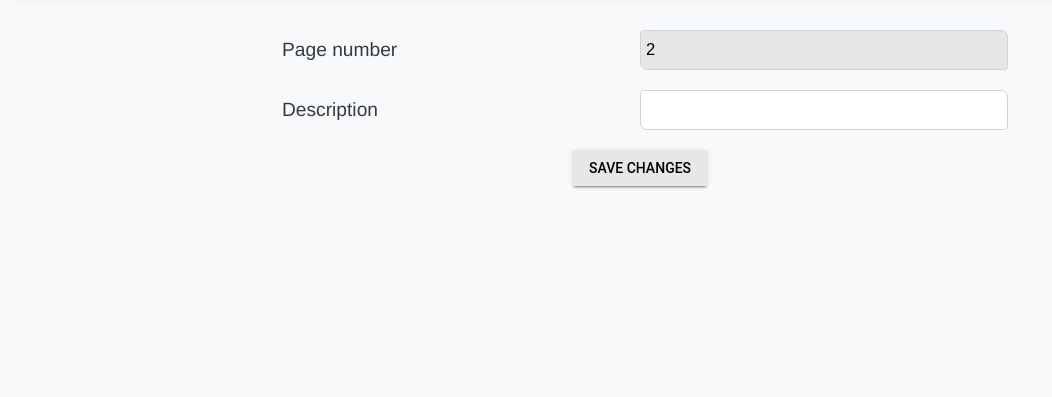
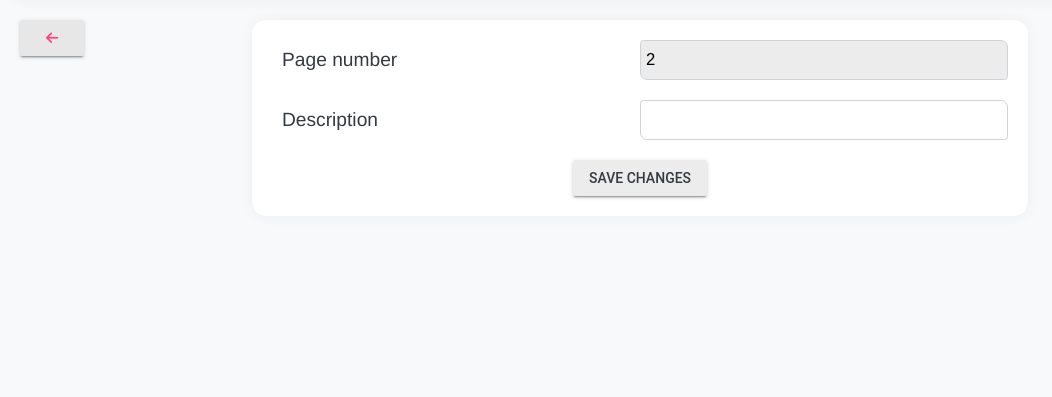
Before and after one commit to DanaKlimova/eLearning, a Django app: page /courses/1/page/create/ in a window 1280 px wide. Shown: the part 102-499 px from the top of the page, without its empty margins (0-1052 px from the left). Run offline with Django 3.2, Linux system fonts and the light colour scheme; a user stored in the database is signed in; tables that the repository leaves empty hold one stand-in row (values such as "Sample post"); some libraries are stand-ins or nearby versions.

Commit message:
Added back button on creation pages. Extracted some css classes to base.css.

```diff
--- a/eLearning/courses/static/courses/css/base.css
+++ b/eLearning/courses/static/courses/css/base.css
@@ -25,6 +25,7 @@ th {
     width: auto;
     margin: 5px;
     padding: 2px;
+    color: #343a40;
 }
 
 .form-input-item {
@@ -37,6 +38,7 @@ th {
     border: 1px solid #ced4da;
     border-radius: 0.25rem .5rem;
     padding: 5px;
+    font-size: 1.3vw;
 }
 
 .text-input {
@@ -71,8 +73,22 @@ th {
 .add-button {
     float: right;
     margin-bottom: 10px;
+    color: #343a40;
+}
+
+.submit-button {
+    display: block;
+    margin: 10px auto;
+    color: #343a40;
 }
 
 .arrow-left {
     color: rgb(255, 64, 129);
 }
+
+.background {
+    padding: 10px;
+    background-color: #ffffff;
+    border-radius: 1em;
+    box-shadow: 0 0 1em rgba(0, 0, 0, .05);
+}
--- a/eLearning/courses/static/courses/css/page_edit.css
+++ b/eLearning/courses/static/courses/css/page_edit.css
@@ -7,20 +7,12 @@
     grid-row: 2/3;
     grid-column: 1/2;
     margin: 0 10px;
-    padding: 10px;
-    background-color: #ffffff;
-    border-radius: 1em;
-    box-shadow: 0 0 1em rgba(0, 0, 0, .05);
 }
 
 .page-col {
     grid-row: 2/3;
     grid-column: 2/3;
     margin: 0 10px;
-    padding: 10px;
-    background-color: #ffffff;
-    border-radius: 1em;
-    box-shadow: 0 0 1em rgba(0, 0, 0, .05);
 }
 
 .add-button-position {
@@ -50,8 +42,3 @@
     border: 1px solid #ced4da;
     border-radius: 0.25rem .5rem;
 }
-
-.submit-button {
-    display: block;
-    margin: 10px auto;
-}
--- a/eLearning/courses/templates/courses/course_edit.html
+++ b/eLearning/courses/templates/courses/course_edit.html
@@ -15,7 +15,7 @@ Course detail
 {% block content %}
 {% if 'edit' in view %}
 <div class="course-grid">
-    <div class="form-col">
+    <div class="form-col background">
     {% endif %}
         {% if 'edit' in view %}
         <form id="course_form" method="post" enctype="multipart/form-data"
@@ -27,7 +27,7 @@ Course detail
             {% csrf_token %}
 
             {% if 'edit' not in view %}
-            <div class="container">
+            <div class="container background">
             {% endif %}
                 <div class="course-form-grid">
 
@@ -156,7 +156,7 @@ Course detail
         </form>
     {% if 'edit' in view %}
         </div>
-        <div class="page-col">
+        <div class="page-col background">
             <a href="{% url 'page_create' course_pk=course_pk %}">
                 <button class="mdl-button mdl-js-button mdl-button--raised mdl-js-ripple-effect add-button" type="submit">Add page</button>
             </a>
--- a/eLearning/courses/templates/courses/course_list.html
+++ b/eLearning/courses/templates/courses/course_list.html
@@ -13,7 +13,7 @@ Course list
 {% endblock %}
 
 {% block content %}
-<div class="container">
+<div class="container background">
   <a href="{% url 'course_create' %}">
       <button class="mdl-button mdl-js-button mdl-button--raised mdl-js-ripple-effect add-button">add course</button>
   </a>
--- a/eLearning/courses/templates/courses/page_edit.html
+++ b/eLearning/courses/templates/courses/page_edit.html
@@ -18,10 +18,10 @@ Page detail
     <div class="back-button-position">
         <a href="{% url 'course_edit' course_pk=course_pk %}">
             <button class="mdl-button mdl-js-button mdl-button--raised mdl-js-ripple-effect"
-                    type="submit"><i class="fas fa-arrow-left arrow-left"></i></button>
+                    type="button"><i class="fas fa-arrow-left arrow-left"></i></button>
         </a>
     </div>
-    <div class="form-col">
+    <div class="form-col background">
 {% endif %}
         {% if 'edit' in view %}
         <form class="form-page" id="page_form" method="post" action="{% url 'page_edit' course_pk=course_pk page_pk=page_pk %}">
@@ -31,7 +31,13 @@ Page detail
             {% csrf_token %}
 
             {% if 'edit' not in view %}
-            <div class="container">
+            <div class="back-button-position">
+                <a href="{% url 'course_edit' course_pk=course_pk %}">
+                    <button class="mdl-button mdl-js-button mdl-button--raised mdl-js-ripple-effect"
+                    type="button"><i class="fas fa-arrow-left arrow-left"></i></button>
+                 </a>
+            </div>
+            <div class="container background">
             {% endif %}
                 <div class="page-form-grid">
 
@@ -90,7 +96,7 @@ Page detail
                         type="submit">Add question</button>
             </a>
         </div>
-        <div class="page-col">
+        <div class="page-col background">
             <div class="table-wrapper">
                 <table id="questionTableId" class="cell-border stripe hover table">
                     <thead>
```
Also changed, not shown: eLearning/courses/static/courses/css/course_edit.css (+0 -13 lines), eLearning/courses/static/courses/css/question_edit.css (+0 -13 lines), eLearning/courses/templates/courses/question_edit.html (+10 -4 lines).
